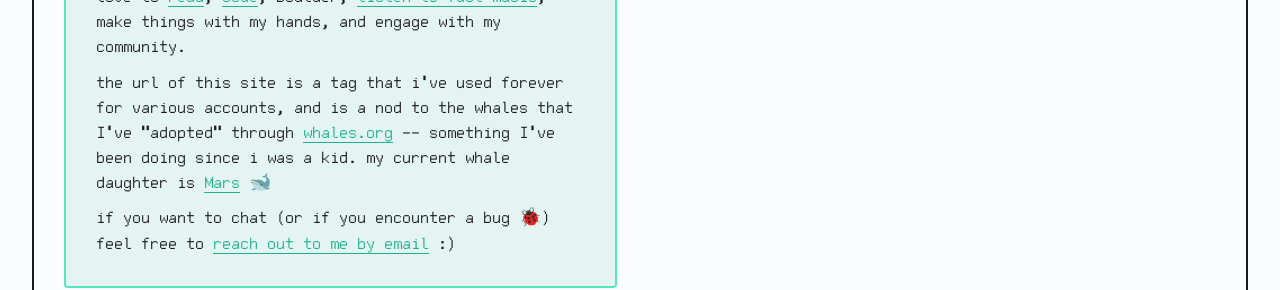
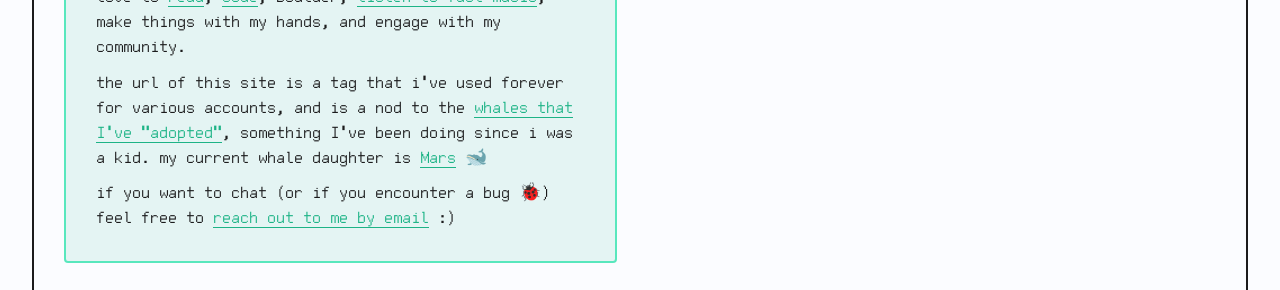
Before and after one commit to alliecaton/digital-garden, a Vue app: page / in a window 1280 px wide. Shown: the part 351-641 px from the top of the page. Built offline with nearby package versions, Linux system fonts and the light colour scheme; no server answers; a web font is replaced by a local one.

Commit message:
fixed href

```diff
--- a/src/pages/Home.vue
+++ b/src/pages/Home.vue
@@ -30,9 +30,11 @@ import CurrentlyListening from '@/components/CurrentlyListening.vue'
 
           <p class="spacedp">
             the url of this site is a tag that i've used forever for various
-            accounts, and is a nod to the whales that I've "adopted" through
-            <a href="whales.org">whales.org</a> -- something I've been doing
-            since i was a kid. my current whale daughter is
+            accounts, and is a nod to the
+            <a href="https://adopt-us.whales.org/whale-adoption-project/"
+              >whales that I've "adopted"</a
+            >, something I've been doing since i was a kid. my current whale
+            daughter is
             <a href="https://www.whaleswithnames.com/mars/">Mars</a> 🐋
           </p>
 
```
